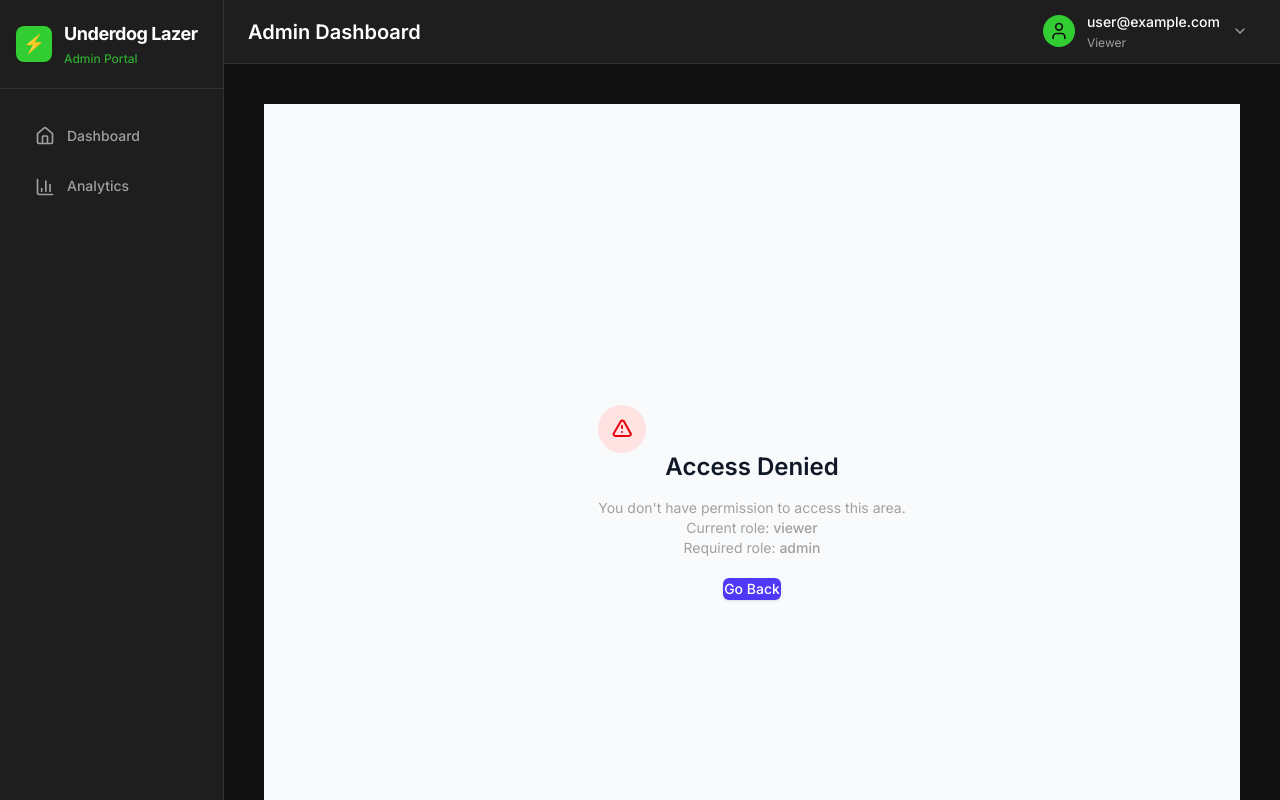
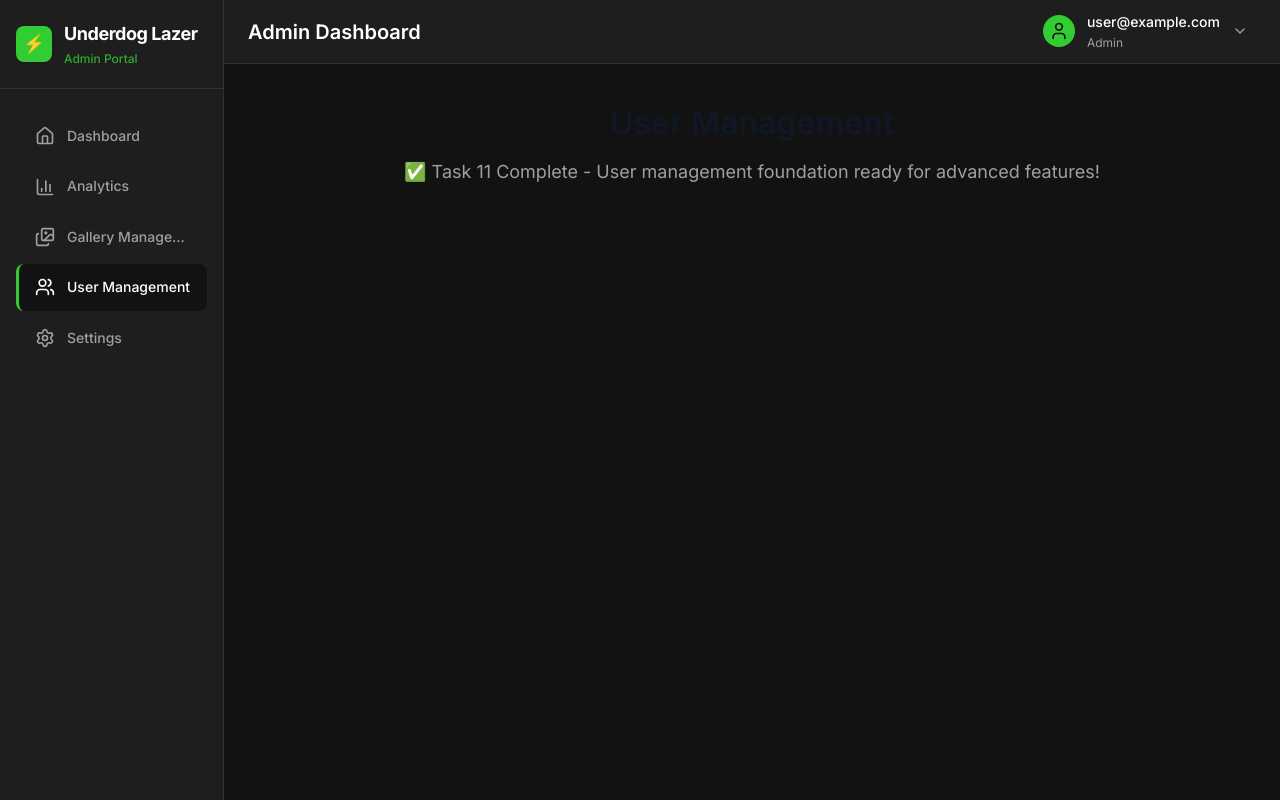
Before and after one commit to koshtaru/underdoglazertest, a React (Vite) app: page /admin/users in a window 1280 px wide. Built offline with nearby package versions, Linux system fonts and the light colour scheme; no server answers; the database is empty; sample sign-in values are in the browser's storage.

Commit message:
refactor(admin): remove role-based access control — any authenticated user gets full admin nav
Co-Authored-By: Claude Sonnet 4.6 <noreply@anthropic.com>
Claude-Session: https://claude.ai/code/session_01N3dH7b1ZyQAK24EeDLmp9d

```diff
--- a/src/App.jsx
+++ b/src/App.jsx
@@ -59,12 +59,12 @@ function AppLayout() {
           <Route path="dashboard" element={<Dashboard />} />
           <Route path="analytics" element={<Analytics />} />
           <Route path="gallery" element={
-            <ProtectedRoute requiredRole="content-manager">
+            <ProtectedRoute>
               <AdminGallery />
             </ProtectedRoute>
           } />
           <Route path="users" element={
-            <ProtectedRoute requiredRole="admin">
+            <ProtectedRoute>
               <div className="p-8 text-center">
                 <h2 className="text-2xl font-bold text-gray-900">User Management</h2>
                 <p className="text-gray-600 mt-2">✅ Task 11 Complete - User management foundation ready for advanced features!</p>
@@ -72,7 +72,7 @@ function AppLayout() {
             </ProtectedRoute>
           } />
           <Route path="settings" element={
-            <ProtectedRoute requiredRole="admin">
+            <ProtectedRoute>
               <div className="p-8 text-center">
                 <h2 className="text-2xl font-bold text-gray-900">Settings</h2>
                 <p className="text-gray-600 mt-2">✅ Task 11 Complete - Settings framework ready for configuration features!</p>
--- a/src/components/admin/AdminLayout.jsx
+++ b/src/components/admin/AdminLayout.jsx
@@ -18,7 +18,7 @@ import '../../styles/admin.css';
 const AdminLayout = () => {
   const [sidebarOpen, setSidebarOpen] = useState(false);
   const [userMenuOpen, setUserMenuOpen] = useState(false);
-  const { currentUser, userRole, logout, hasPermission } = useAuth();
+  const { currentUser, logout } = useAuth();
   const navigate = useNavigate();
 
   const handleLogout = async () => {
@@ -32,40 +32,12 @@ const AdminLayout = () => {
 
   // requiredRole mirrors the access control enforced by the routes in App.jsx.
   const navigation = [
-    {
-      name: 'Dashboard',
-      href: '/admin/dashboard',
-      icon: Home,
-      requiredRole: 'viewer'
-    },
-    {
-      name: 'Analytics',
-      href: '/admin/analytics',
-      icon: BarChart3,
-      requiredRole: 'viewer'
-    },
-    {
-      name: 'Gallery Management',
-      href: '/admin/gallery',
-      icon: Images,
-      requiredRole: 'content-manager'
-    },
-    {
-      name: 'User Management',
-      href: '/admin/users',
-      icon: Users,
-      requiredRole: 'admin'
-    },
-    {
-      name: 'Settings',
-      href: '/admin/settings',
-      icon: Settings,
-      requiredRole: 'admin'
-    }
+    { name: 'Dashboard', href: '/admin/dashboard', icon: Home },
+    { name: 'Analytics', href: '/admin/analytics', icon: BarChart3 },
+    { name: 'Gallery Management', href: '/admin/gallery', icon: Images },
+    { name: 'User Management', href: '/admin/users', icon: Users },
+    { name: 'Settings', href: '/admin/settings', icon: Settings }
   ];
-
-  // Only show items the current user's role can actually access.
-  const filteredNavigation = navigation.filter(item => hasPermission(item.requiredRole));
 
   return (
     <div className="admin-layout" style={{
@@ -106,14 +78,14 @@ const AdminLayout = () => {
                 <X style={{ height: '1.5rem', width: '1.5rem' }} />
               </button>
             </div>
-            <SidebarContent navigation={filteredNavigation} />
+            <SidebarContent navigation={navigation} />
           </div>
         </div>
       )}
 
       {/* Desktop sidebar */}
       <div className="admin-sidebar-desktop" style={{ backgroundColor: 'var(--clr-bg-light)', borderRight: '1px solid var(--clr-border)' }}>
-        <SidebarContent navigation={filteredNavigation} />
+        <SidebarContent navigation={navigation} />
       </div>
 
       {/* Main content wrapper */}
@@ -194,7 +166,7 @@ const AdminLayout = () => {
                   {currentUser?.email}
                 </div>
                 <div style={{ fontSize: '0.75rem', textTransform: 'capitalize', color: 'var(--clr-text-muted)' }}>
-                  {userRole}
+                  Admin
                 </div>
               </div>
               <ChevronDown style={{ height: '1rem', width: '1rem', color: 'var(--clr-text-muted)' }} />
--- a/src/components/admin/ProtectedRoute.jsx
+++ b/src/components/admin/ProtectedRoute.jsx
@@ -1,11 +1,10 @@
 import { Navigate, useLocation } from 'react-router-dom';
 import { useAuth } from '../../contexts/AuthContext';
 
-const ProtectedRoute = ({ children, requiredRole = 'viewer' }) => {
-  const { currentUser, userRole, hasPermission, loading } = useAuth();
+const ProtectedRoute = ({ children }) => {
+  const { currentUser, loading } = useAuth();
   const location = useLocation();
 
-  // Show loading spinner while checking authentication
   if (loading) {
     return (
       <div className="min-h-screen flex items-center justify-center">
@@ -14,53 +13,10 @@ const ProtectedRoute = ({ children, requiredRole = 'viewer' }) => {
     );
   }
 
-  // Redirect to login if not authenticated
   if (!currentUser) {
     return <Navigate to="/admin/login" state={{ from: location }} replace />;
   }
 
-  // Check if user has required permissions
-  if (!hasPermission(requiredRole)) {
-    return (
-      <div className="min-h-screen flex items-center justify-center bg-gray-50">
-        <div className="text-center">
-          <div className="mx-auto h-12 w-12 flex items-center justify-center rounded-full bg-red-100">
-            <svg
-              className="h-6 w-6 text-red-600"
-              fill="none"
-              viewBox="0 0 24 24"
-              stroke="currentColor"
-            >
-              <path
-                strokeLinecap="round"
-                strokeLinejoin="round"
-                strokeWidth={2}
-                d="M12 9v2m0 4h.01m-6.938 4h13.856c1.54 0 2.502-1.667 1.732-2.5L13.732 4c-.77-.833-1.964-.833-2.732 0L3.732 16.5c-.77.833.192 2.5 1.732 2.5z"
-              />
-            </svg>
-          </div>
-          <h3 className="mt-2 text-sm font-medium text-gray-900">Access Denied</h3>
-          <p className="mt-1 text-sm text-gray-500">
-            You don't have permission to access this area.
-            <br />
-            Current role: <span className="font-medium">{userRole}</span>
-            <br />
-            Required role: <span className="font-medium">{requiredRole}</span>
-          </p>
-          <div className="mt-6">
-            <button
-              onClick={() => window.history.back()}
-              className="inline-flex items-center px-4 py-2 border border-transparent text-sm font-medium rounded-md shadow-sm text-white bg-indigo-600 hover:bg-indigo-700 focus:outline-none focus:ring-2 focus:ring-offset-2 focus:ring-indigo-500"
-            >
-              Go Back
-            </button>
-          </div>
-        </div>
-      </div>
-    );
-  }
-
-  // User is authenticated and has required permissions
   return children;
 };
 
```
